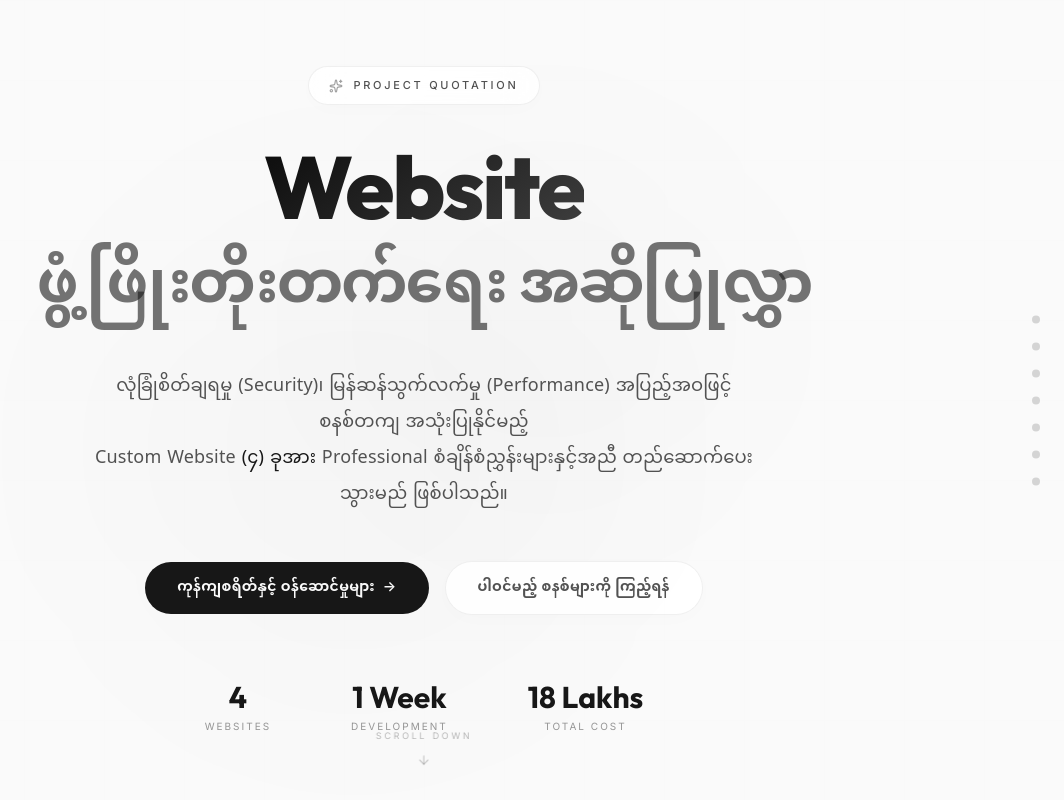
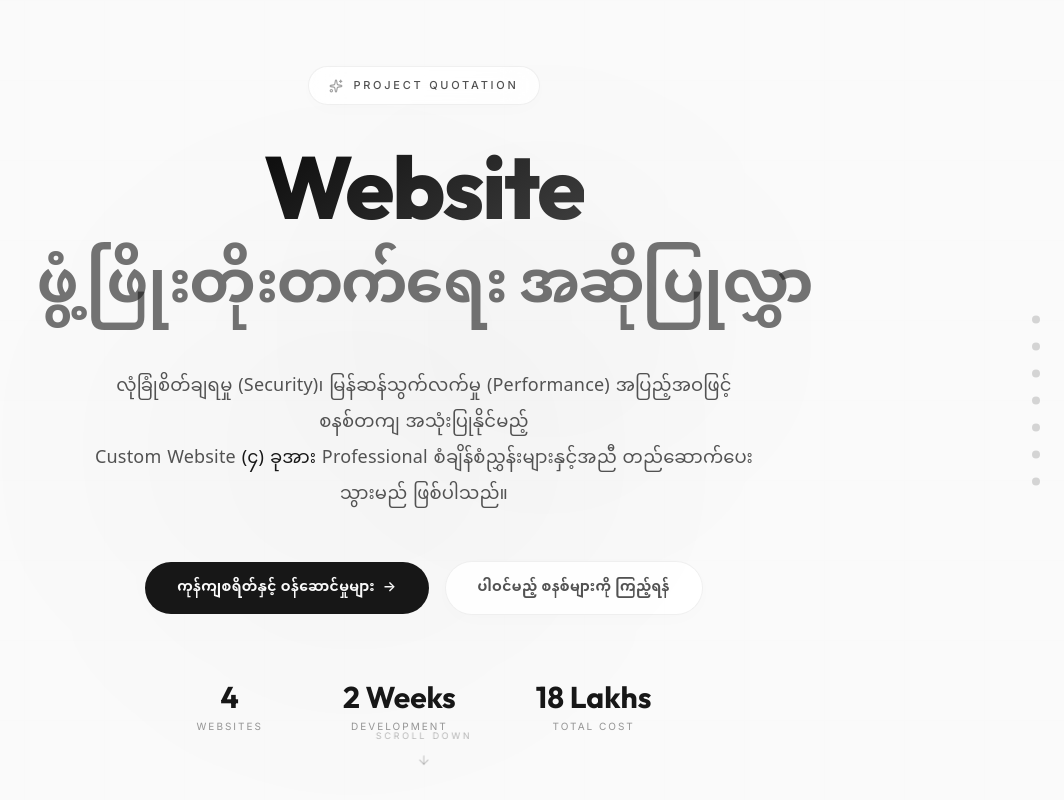
Before and after one commit to devbasestudio/careerlink-quotation, a React (Vite) app: page / in a window 1280 px wide. Shown: the top 800 px of the page, without its empty margins (216-1280 px from the left). Built offline with nearby package versions, Linux system fonts and the light colour scheme; a web font is replaced by a local one.

Commit message:
Update development duration to 2 weeks

```diff
--- a/src/components/HeroSection.tsx
+++ b/src/components/HeroSection.tsx
@@ -96,7 +96,7 @@ export function HeroSection() {
         >
           {[
             { value: '4', label: 'Websites' },
-            { value: '1 Week', label: 'Development' },
+            { value: '2 Weeks', label: 'Development' },
             { value: '18 Lakhs', label: 'Total Cost' },
           ].map((stat, i) => (
             <div key={stat.label} className="text-center relative">
--- a/src/components/TimelineSection.tsx
+++ b/src/components/TimelineSection.tsx
@@ -15,7 +15,7 @@ const timelineSteps: TimelineStep[] = [
   {
     phase: '01',
     title: 'Development Phase',
-    duration: '1 Week (7 Days)',
+    duration: '2 Weeks (14 Days)',
     description:
       'Website (၄) ခုစလုံးကို Professional Standard နဲ့ Develop လုပ်ပြီး Sample Data တွေ ထည့်သွင်းပေးပါမယ်။',
     details: [
```
